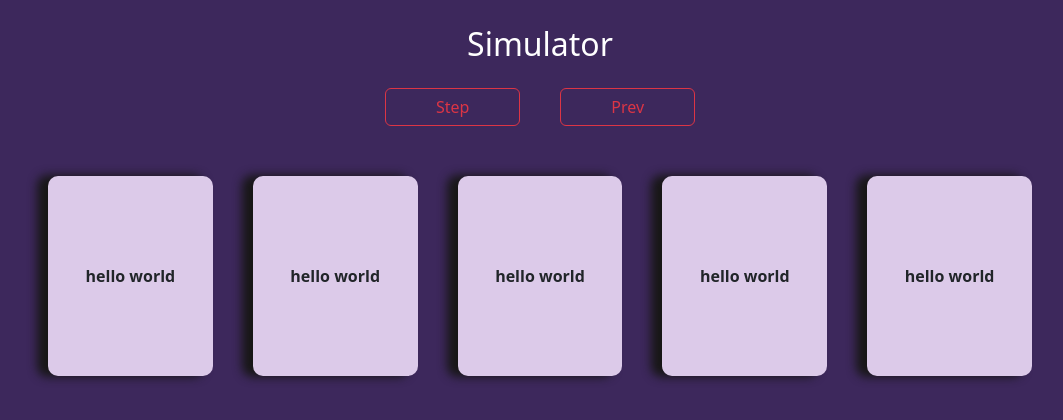
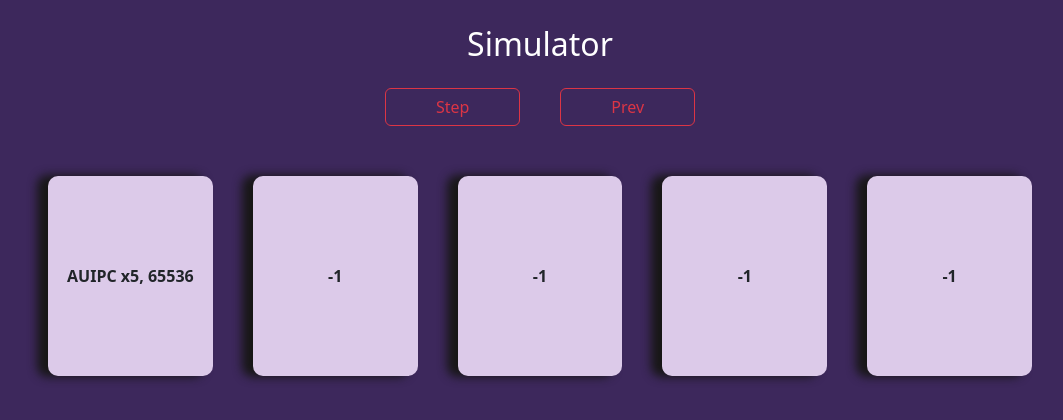
Before and after one commit to Harshit1092/RISC_V-Simulator, a React (Create React App) app in the folder frontend/: page /simulator in a window 1280 px wide. Shown: the top 420 px of the page, without its empty margins (100-1163 px from the left). Built offline with nearby package versions, Linux system fonts and the light colour scheme.

Commit message:
Simulator updated

```diff
--- a/frontend/src/Components/Simulator.js
+++ b/frontend/src/Components/Simulator.js
@@ -1,31 +1,45 @@
 import React from 'react'
 import './Simulator.css'
+import data from './cycle.json'
+import {useState} from 'react'
+
 
 const Simulator = () => {
+
+    const [index, setIndex] = useState(0)
+
+    function stepHandler() {
+        setIndex(index+1)
+    }
+
+    function prevHandler() {
+        setIndex(index-1)
+    }
+
     return (
         <>
             <div className='topbar'>
                 Simulator
             </div>
             <div className='runButtons'>
-                <button type="button" class="btn btn-outline-danger" style={{ marginRight: '40px', paddingLeft: '50px', paddingRight: '50px' }}>Step</button>
-                <button type="button" class="btn btn-outline-danger" style={{ paddingLeft: '50px', paddingRight: '50px' }}>Prev</button>
+                <button type="button" class="btn btn-outline-danger" style={{ marginRight: '40px', paddingLeft: '50px', paddingRight: '50px' }} onClick={stepHandler}>Step</button>
+                <button type="button" class="btn btn-outline-danger" style={{ paddingLeft: '50px', paddingRight: '50px' }} onClick={prevHandler}>Prev</button>
             </div>
             <div className='outer'>
                 <div className='inner'>
-                    <b>hello world</b>
+                    <b>{data[index]['fetch']}</b>
                 </div>
                 <div className='inner'>
-                    <b>hello world</b>
+                    <b>{data[index]['decode']}</b>
                 </div>
                 <div className='inner'>
-                    <b>hello world</b>
+                    <b>{data[index]['execute']}</b>
                 </div>
                 <div className='inner'>
-                    <b>hello world</b>
+                    <b>{data[index]['memory']}</b>
                 </div>
                 <div className='inner'>
-                    <b>hello world</b>
+                    <b>{data[index]['writeback']}</b>
                 </div>
             </div>
         </>
```
